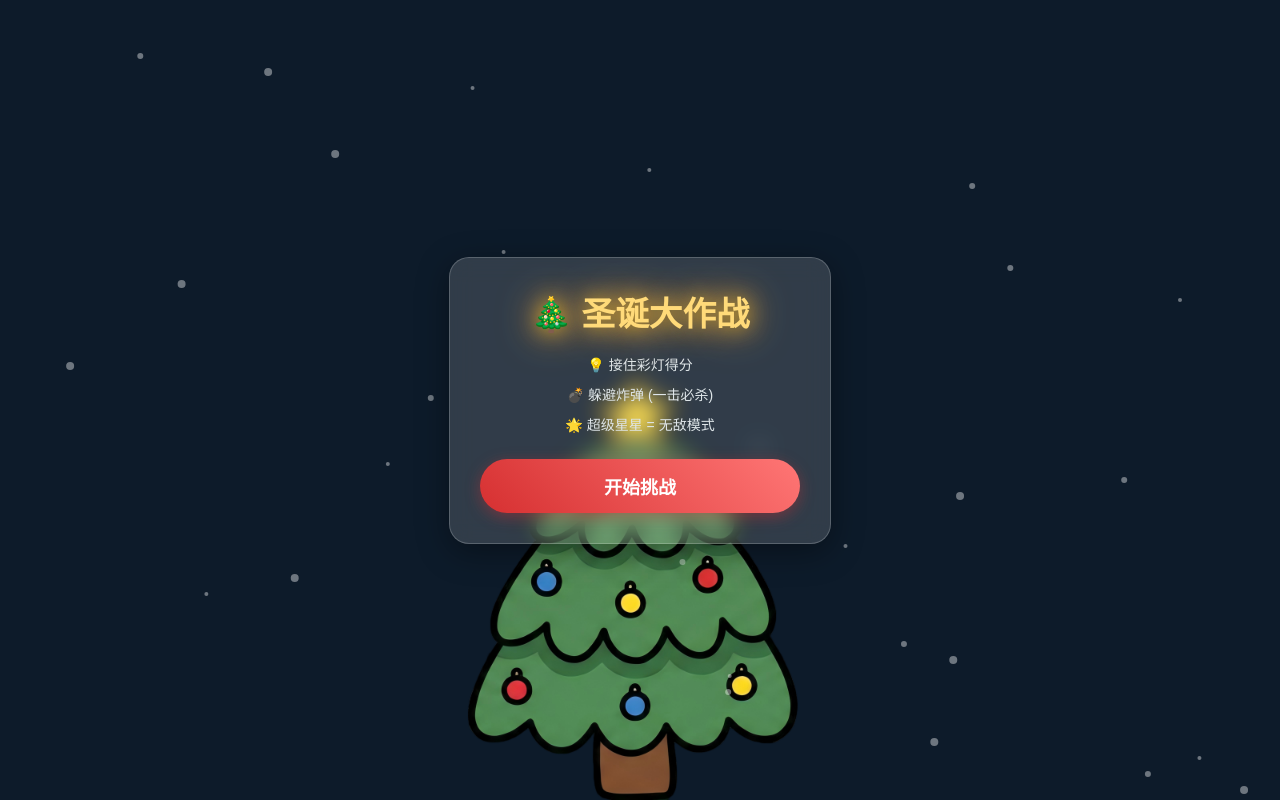
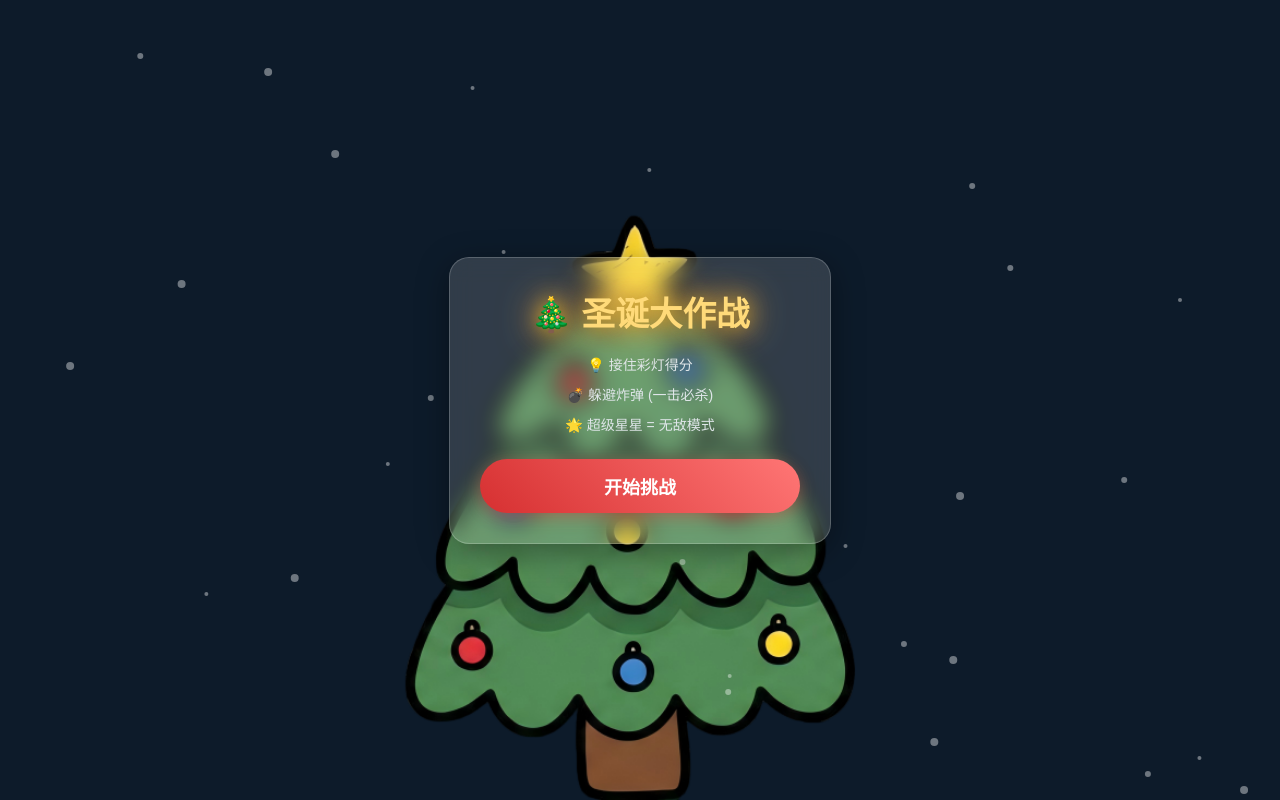
Before and after one commit to chineseya233-afk/christmas-game, a plain HTML site: page index.html in a window 1280 px wide. Drawn offline with Linux system fonts and the light colour scheme.

Commit message:
Update index.html

```diff
--- a/index.html
+++ b/index.html
@@ -305,13 +305,13 @@
             });
         },
 
-        // ================= [修改] 强制让树高达到屏幕的 55% =================
+        // ================= [修改] 强制让树高达到屏幕的 75% =================
         drawBackgroundTree() {
             if (!this.assets.tree || !this.assets.tree.complete) return;
             const img = this.assets.tree;
 
-            // 目标高度：屏幕高度的 55%
-            let drawHeight = this.height * 0.55;
+            // 目标高度：屏幕高度的 75%
+            let drawHeight = this.height * 0.75;
 
             // 根据原图宽高比计算宽度
             let drawWidth = drawHeight * (img.width / img.height);
@@ -338,4 +338,5 @@
 
 </script>
 </body>
+
 </html>
```
